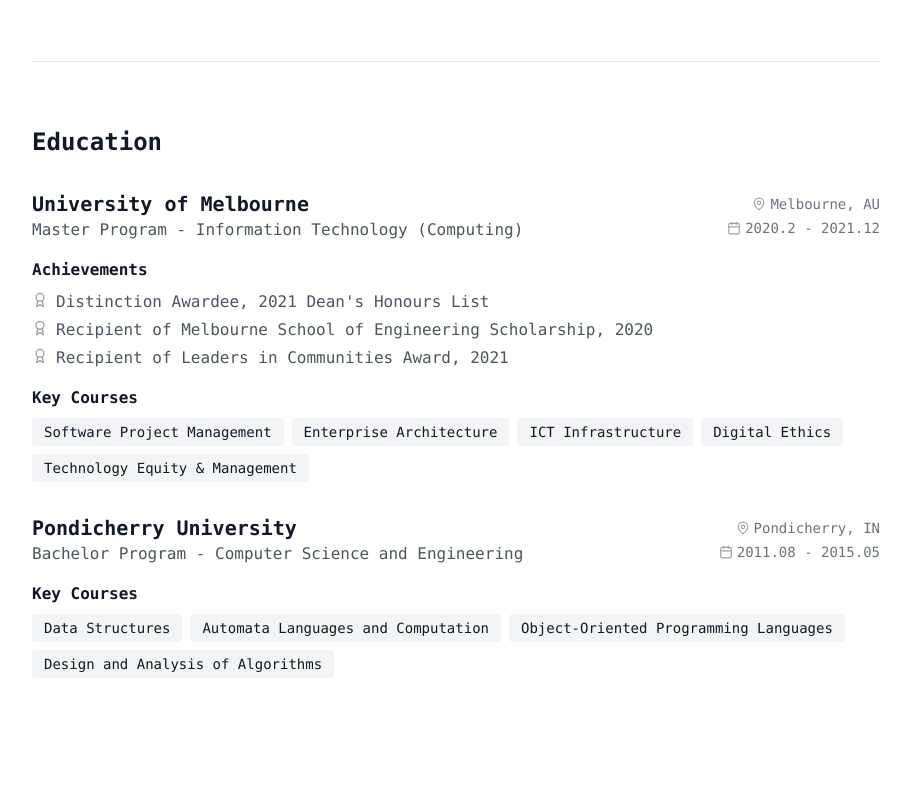
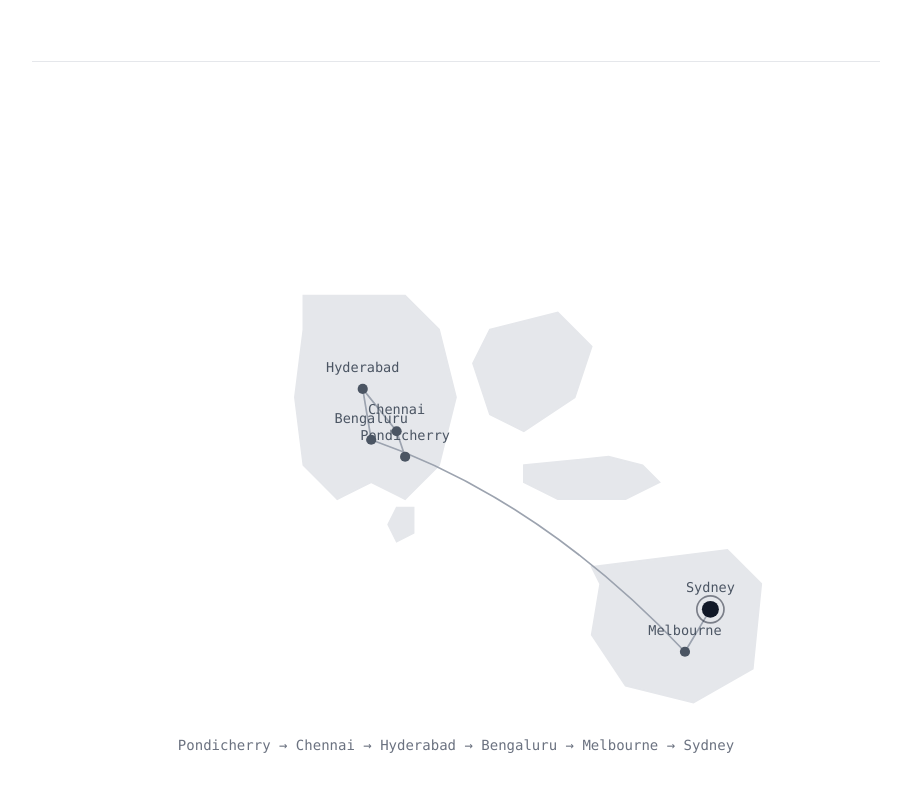
Before and after one commit to thedhanawada/me-plus, a React (Vite) app: page /about in a window 1280 px wide. Shown: the part 520-1320 px from the top of the page, without its empty margins (184-1094 px from the left). Built offline with nearby package versions, Linux system fonts and the light colour scheme.

Commit message:
add journey map to about page

```diff
--- /dev/null
+++ b/src/components/JourneyMap.tsx
@@ -0,0 +1,145 @@
+import { motion } from 'framer-motion';
+
+interface Location {
+  name: string;
+  x: number;
+  y: number;
+  current?: boolean;
+}
+
+const locations: Location[] = [
+  { name: 'Pondicherry', x: 220, y: 195 },
+  { name: 'Chennai', x: 215, y: 180 },
+  { name: 'Hyderabad', x: 195, y: 155 },
+  { name: 'Bengaluru', x: 200, y: 185 },
+  { name: 'Melbourne', x: 385, y: 310 },
+  { name: 'Sydney', x: 400, y: 285, current: true },
+];
+
+const JourneyMap = () => {
+  return (
+    <div className="w-full">
+      <svg
+        viewBox="0 0 500 350"
+        className="w-full h-auto"
+        role="img"
+        aria-label="Map showing journey from India to Australia"
+      >
+        {/* Simple landmass shapes */}
+        {/* India */}
+        <path
+          d="M160 100 L220 100 L240 120 L250 160 L240 200 L220 220 L200 210 L180 220 L160 200 L155 160 L160 120 Z"
+          className="fill-bg-tertiary stroke-border-primary"
+          strokeWidth="1"
+        />
+
+        {/* Sri Lanka */}
+        <path
+          d="M215 225 L225 225 L225 240 L215 245 L210 235 Z"
+          className="fill-bg-tertiary stroke-border-primary"
+          strokeWidth="1"
+        />
+
+        {/* Southeast Asia hint */}
+        <path
+          d="M270 120 L310 110 L330 130 L320 160 L290 180 L270 170 L260 140 Z"
+          className="fill-bg-tertiary stroke-border-primary"
+          strokeWidth="1"
+        />
+
+        {/* Indonesia hint */}
+        <path
+          d="M290 200 L340 195 L360 200 L370 210 L350 220 L310 220 L290 210 Z"
+          className="fill-bg-tertiary stroke-border-primary"
+          strokeWidth="1"
+        />
+
+        {/* Australia */}
+        <path
+          d="M330 260 L410 250 L430 270 L425 320 L390 340 L350 330 L330 300 L335 270 Z"
+          className="fill-bg-tertiary stroke-border-primary"
+          strokeWidth="1"
+        />
+
+        {/* Connection lines */}
+        <motion.path
+          d={`M${locations[0].x} ${locations[0].y}
+              L${locations[1].x} ${locations[1].y}
+              L${locations[2].x} ${locations[2].y}
+              L${locations[3].x} ${locations[3].y}
+              Q300 220 ${locations[4].x} ${locations[4].y}
+              L${locations[5].x} ${locations[5].y}`}
+          fill="none"
+          className="stroke-text-muted"
+          strokeWidth="1"
+          strokeDasharray="4 2"
+          initial={{ pathLength: 0 }}
+          animate={{ pathLength: 1 }}
+          transition={{ duration: 2, ease: "easeInOut" }}
+        />
+
+        {/* Location dots and labels */}
+        {locations.map((loc, index) => (
+          <motion.g
+            key={loc.name}
+            initial={{ opacity: 0, scale: 0 }}
+            animate={{ opacity: 1, scale: 1 }}
+            transition={{ delay: index * 0.3, duration: 0.3 }}
+          >
+            {/* Dot */}
+            <circle
+              cx={loc.x}
+              cy={loc.y}
+              r={loc.current ? 5 : 3}
+              className={loc.current ? 'fill-text-primary' : 'fill-text-secondary'}
+            />
+
+            {/* Pulse for current location */}
+            {loc.current && (
+              <circle
+                cx={loc.x}
+                cy={loc.y}
+                r="8"
+                className="fill-none stroke-text-primary"
+                strokeWidth="1"
+                opacity="0.5"
+              >
+                <animate
+                  attributeName="r"
+                  from="5"
+                  to="15"
+                  dur="2s"
+                  repeatCount="indefinite"
+                />
+                <animate
+                  attributeName="opacity"
+                  from="0.5"
+                  to="0"
+                  dur="2s"
+                  repeatCount="indefinite"
+                />
+              </circle>
+            )}
+
+            {/* Label */}
+            <text
+              x={loc.x}
+              y={loc.y - 10}
+              textAnchor="middle"
+              className="fill-text-secondary text-[8px] font-mono"
+            >
+              {loc.name}
+            </text>
+          </motion.g>
+        ))}
+      </svg>
+
+      {/* Simple legend */}
+      <p className="text-sm text-text-tertiary text-center mt-4 font-mono">
+        Pondicherry → Chennai → Hyderabad → Bengaluru → Melbourne → Sydney
+      </p>
+    </div>
+  );
+};
+
+export default JourneyMap;
--- a/src/pages/About.tsx
+++ b/src/pages/About.tsx
@@ -1,5 +1,6 @@
 import { MapPin, Calendar, Award } from 'lucide-react';
 import { education } from '../data';
+import JourneyMap from '../components/JourneyMap';
 
 const About = () => {
   return (
@@ -13,6 +14,11 @@ const About = () => {
           <p className="text-lg text-text-secondary leading-relaxed">
             I work at a non-profit that helps people get jobs and build skills. I build the internal systems - the stuff staff use to do their work. Databases, integrations, forms, reports. I like open source. Most of what I know came from other people sharing their code, so I try to do the same. I'm not solving hard problems or building anything new. Just trying to make things work a bit better than they did yesterday.
           </p>
+        </section>
+
+        {/* Journey */}
+        <section className="border-t border-border-primary pt-section">
+          <JourneyMap />
         </section>
 
         {/* Education */}
```
